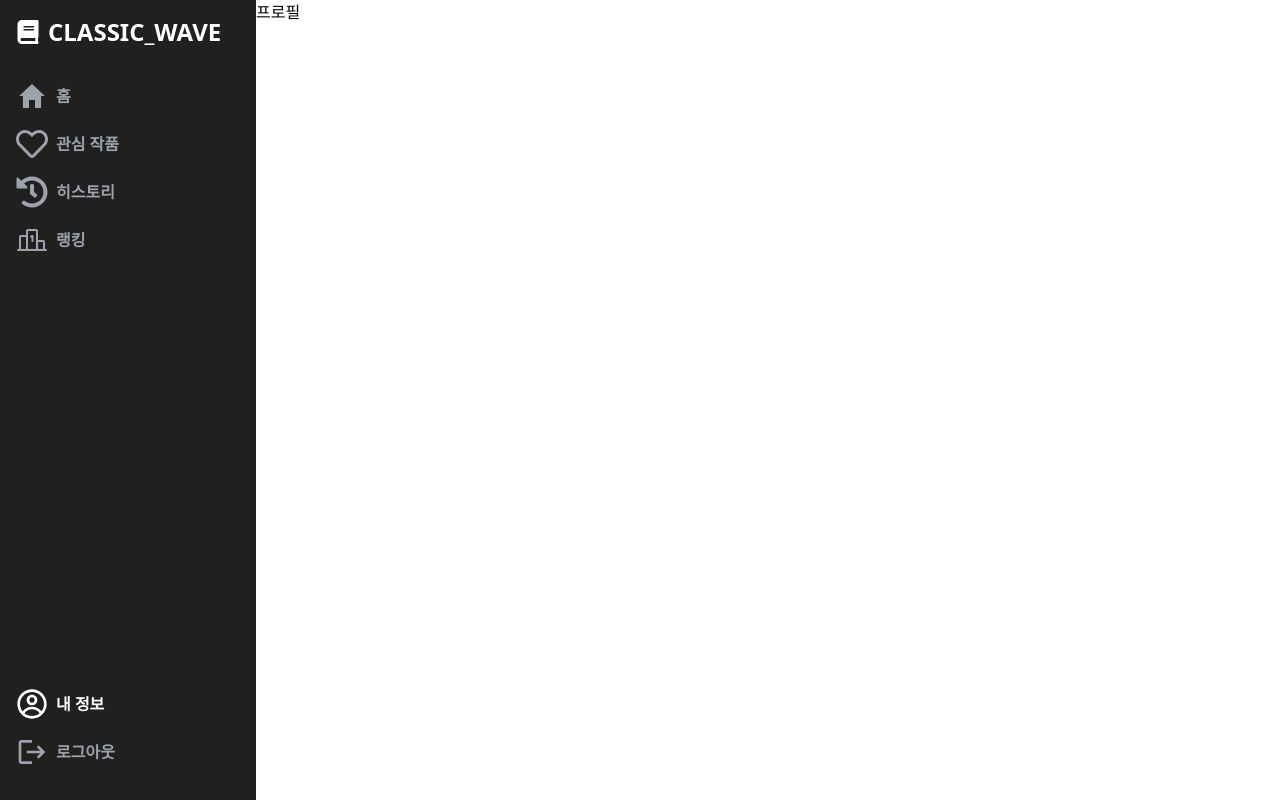
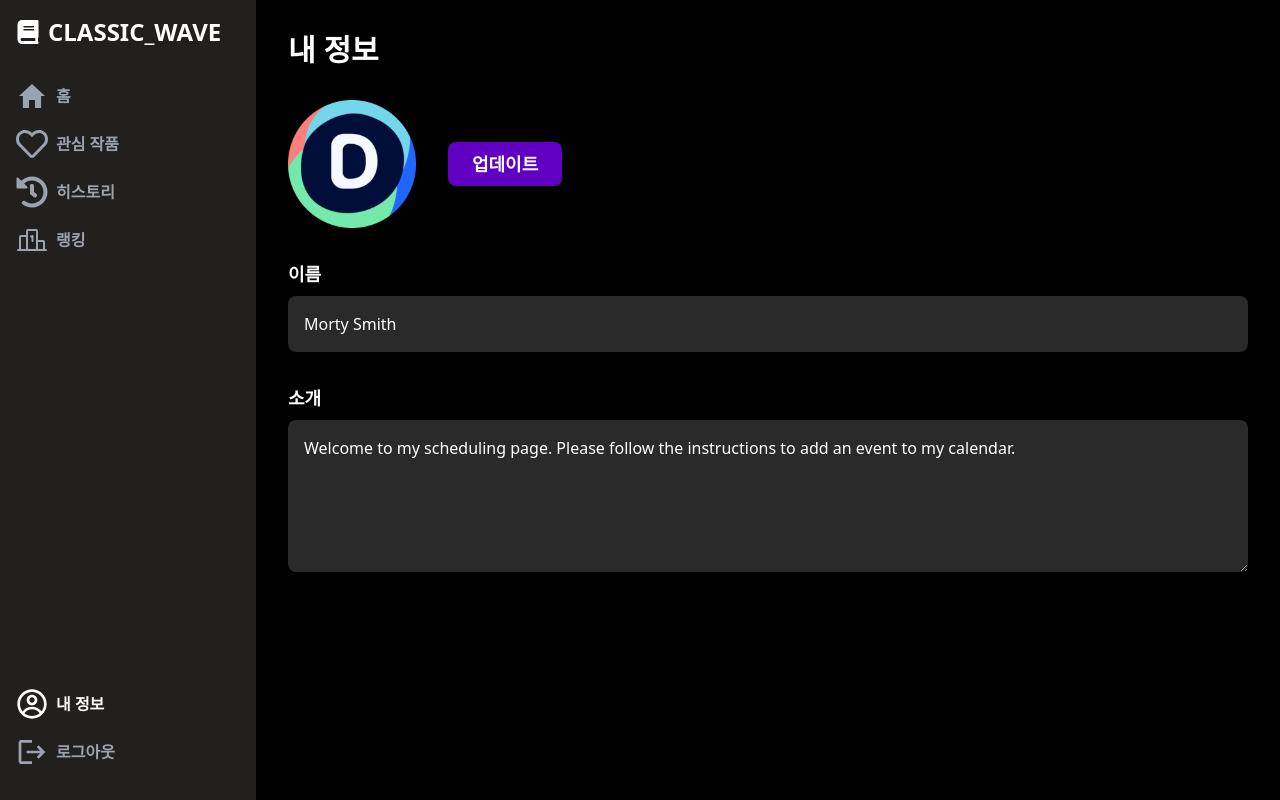
Before and after one commit to hyomin1/classic_wave, a React (Create React App) app: page /profile in a window 1280 px wide. Built offline with nearby package versions, Linux system fonts and the light colour scheme.

Commit message:
프로필 페이지 틀 구현

```diff
--- a/src/components/SideBar.tsx
+++ b/src/components/SideBar.tsx
@@ -63,7 +63,7 @@ function SideBar() {
       </div>
 
       <div className="flex flex-col">
-        <Link to={""} className={linkClass("/profile")}>
+        <Link to={"/profile"} className={linkClass("/profile")}>
           <CgProfile className="w-8 h-8 mr-2" />
           <span>내 정보</span>
         </Link>
--- a/src/screens/profile/ProfileMain.tsx
+++ b/src/screens/profile/ProfileMain.tsx
@@ -1,7 +1,39 @@
 import React from "react";
 
 function ProfileMain() {
-  return <div className="w-[80%]">프로필</div>;
+  return (
+    <div className="flex flex-col items-start w-[80%] p-8 bg-black">
+      <h1 className="text-white text-3xl font-bold mb-8">내 정보</h1>
+
+      {/* 배지와 업데이트 버튼 */}
+      <div className="flex items-center mb-8 justify-start">
+        <img src="/images/grade.png" alt="Grade Badge" className="w-32 h-32" />
+        <button className="bg-[#6100c2] text-white px-6 py-2 rounded-lg font-bold text-lg ml-8 hover:bg-purple-700">
+          업데이트
+        </button>
+      </div>
+
+      {/* 이름 입력란 */}
+      <div className="w-full mb-8">
+        <label className="text-white text-lg font-bold mb-2 block">이름</label>
+        <input
+          type="text"
+          className="w-full p-4 rounded-lg bg-[#2a2a2a] text-white"
+          defaultValue="Morty Smith"
+        />
+      </div>
+
+      {/* 소개 입력란 */}
+      <div className="w-full mb-8">
+        <label className="text-white text-lg font-bold mb-2 block">소개</label>
+        <textarea
+          className="w-full p-4 rounded-lg bg-[#2a2a2a] text-white"
+          rows={5}
+          defaultValue="Welcome to my scheduling page. Please follow the instructions to add an event to my calendar."
+        />
+      </div>
+    </div>
+  );
 }
 
 export default ProfileMain;
```
Also changed, not shown: public/images/grade.png (added).
